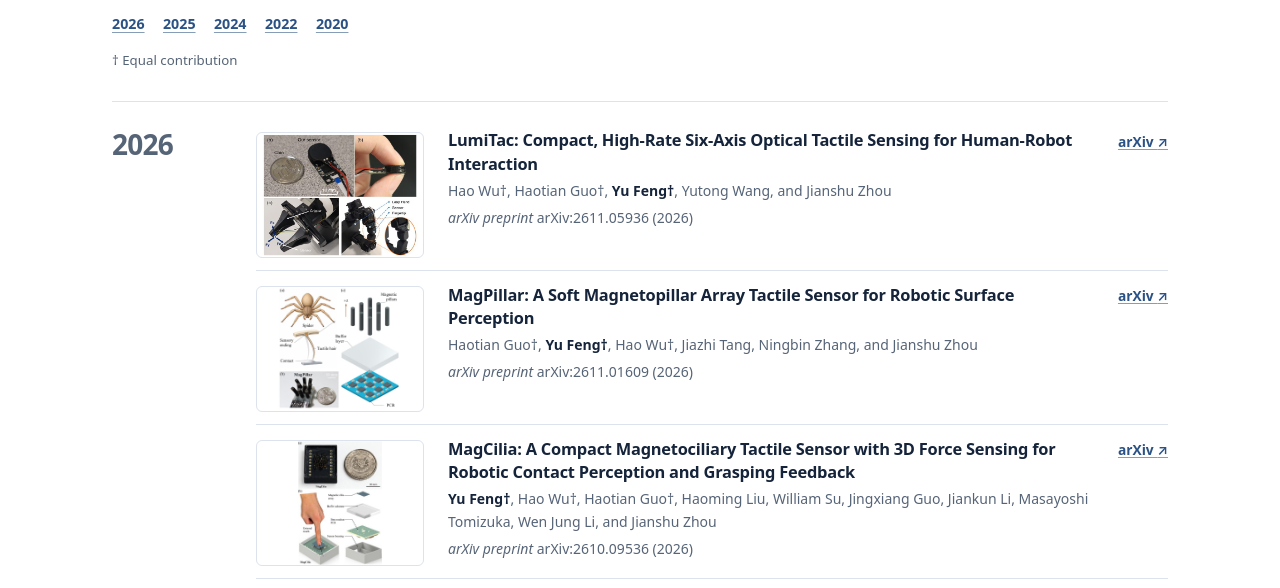
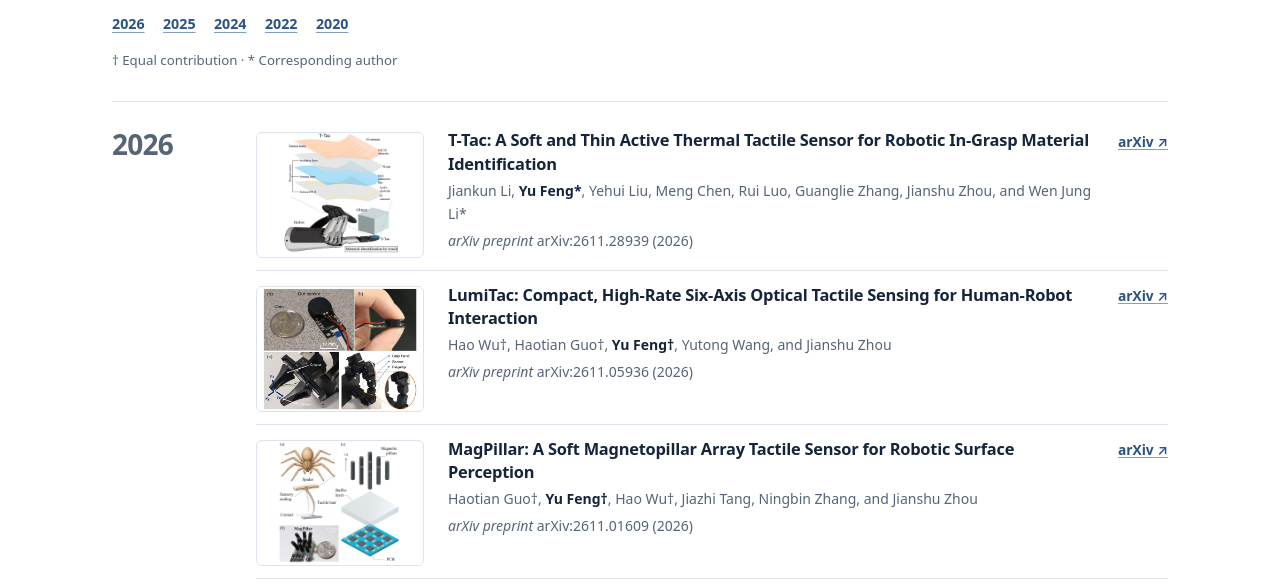
Before and after one commit to yfengup/yfengup.github.io, a plain HTML site: page publications/index.html in a window 1280 px wide. Shown: the part 197-785 px from the top of the page. Drawn offline with Linux system fonts and the light colour scheme.

Commit message:
Add T-Tac preprint and mark corresponding authors
Co-Authored-By: Claude Opus 5.5 <noreply@anthropic.com>

```diff
--- a/publications/index.html
+++ b/publications/index.html
@@ -41,13 +41,22 @@
         <li><a href="#year-2022">2022</a></li>
         <li><a href="#year-2020">2020</a></li>
       </ul>
-      <p class="author-note">† Equal contribution</p>
+      <p class="author-note">† Equal contribution · * Corresponding author</p>
     </section>
 
 
     <section class="year-group" id="year-2026" aria-labelledby="label-2026">
       <h2 id="label-2026">2026</h2>
       <ul class="entries">
+        <li class="publication" id="preprint-ttac">
+          <figure class="pub-thumb"><img src="../assets/images/pubs/preprint-ttac.jpg" alt="Layered structure of the T-Tac thermal tactile sensor on a robotic fingertip touching an object" loading="lazy"></figure>
+          <div>
+            <h3>T-Tac: A Soft and Thin Active Thermal Tactile Sensor for Robotic In-Grasp Material Identification</h3>
+            <p class="authors">Jiankun Li, <strong>Yu Feng*</strong>, Yehui Liu, Meng Chen, Rui Luo, Guanglie Zhang, Jianshu Zhou, and Wen Jung Li*</p>
+            <p class="venue"><cite>arXiv preprint</cite> arXiv:2611.28939 (2026)</p>
+          </div>
+          <a class="doi" aria-label="arXiv preprint for T-Tac" href="https://arxiv.org/abs/2611.28939">arXiv <span aria-hidden="true">↗</span></a>
+        </li>
         <li class="publication" id="preprint-lumitac">
           <figure class="pub-thumb"><img src="../assets/images/pubs/preprint-lumitac.jpg" alt="LumiTac sensor beside a coin and mounted on a gripper and a robotic hand" loading="lazy"></figure>
           <div>
```
Also changed, not shown: assets/images/pubs/preprint-ttac.jpg (added).
